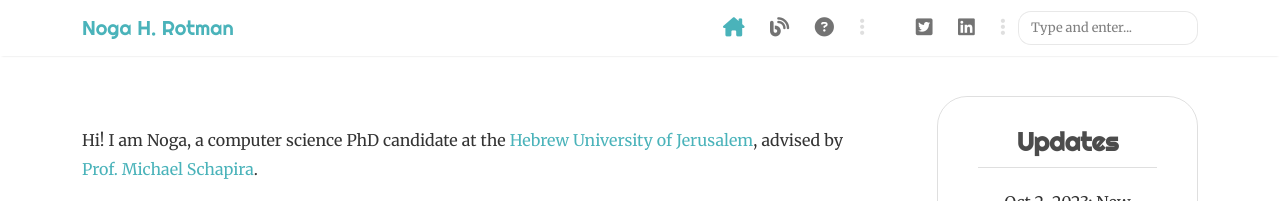
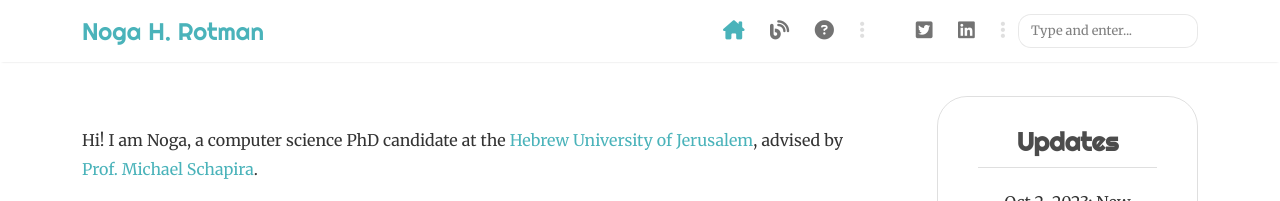
Before and after one commit to r02b/r02b.github.io, a Jekyll site: the page built from _pages/main.md, in a window 1280 px wide. Shown: the top 201 px of the page. Built offline with Jekyll 4.4.1, drawn with Linux system fonts in a browser that asks for light colours; a style sheet for code colours, icons or effects is not loaded.

Commit message:
Minor style changes

```diff
--- a/assets/css/screen.css
+++ b/assets/css/screen.css
@@ -75,6 +75,7 @@ a.text-dark:hover {
 
 .navbar-light .navbar-brand {
     color: var(--primary-color);
+    font-size: x-large;
 }
 
 .navbar-light .navbar-nav .nav-link:focus, .navbar-light .navbar-nav .nav-link:hover,
```
Also changed, not shown: assets/images/long-g.jpg (added).
